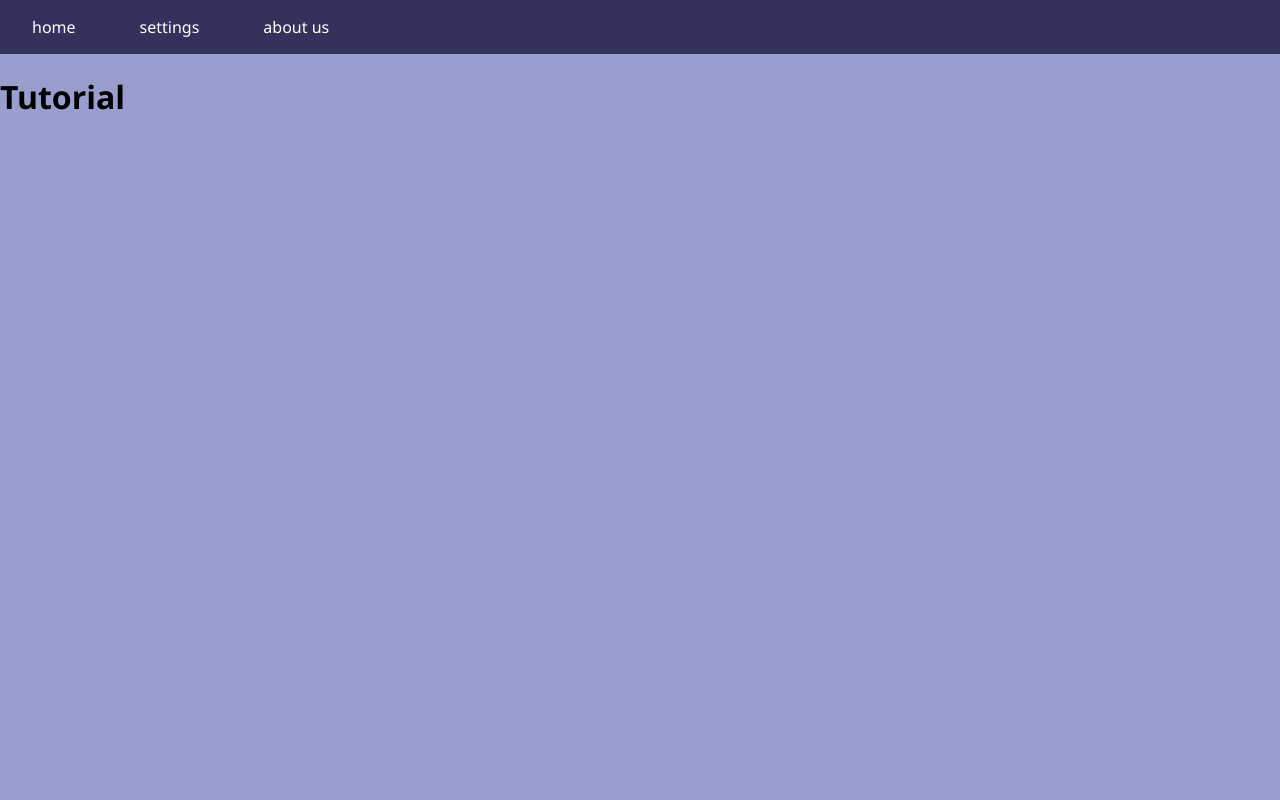
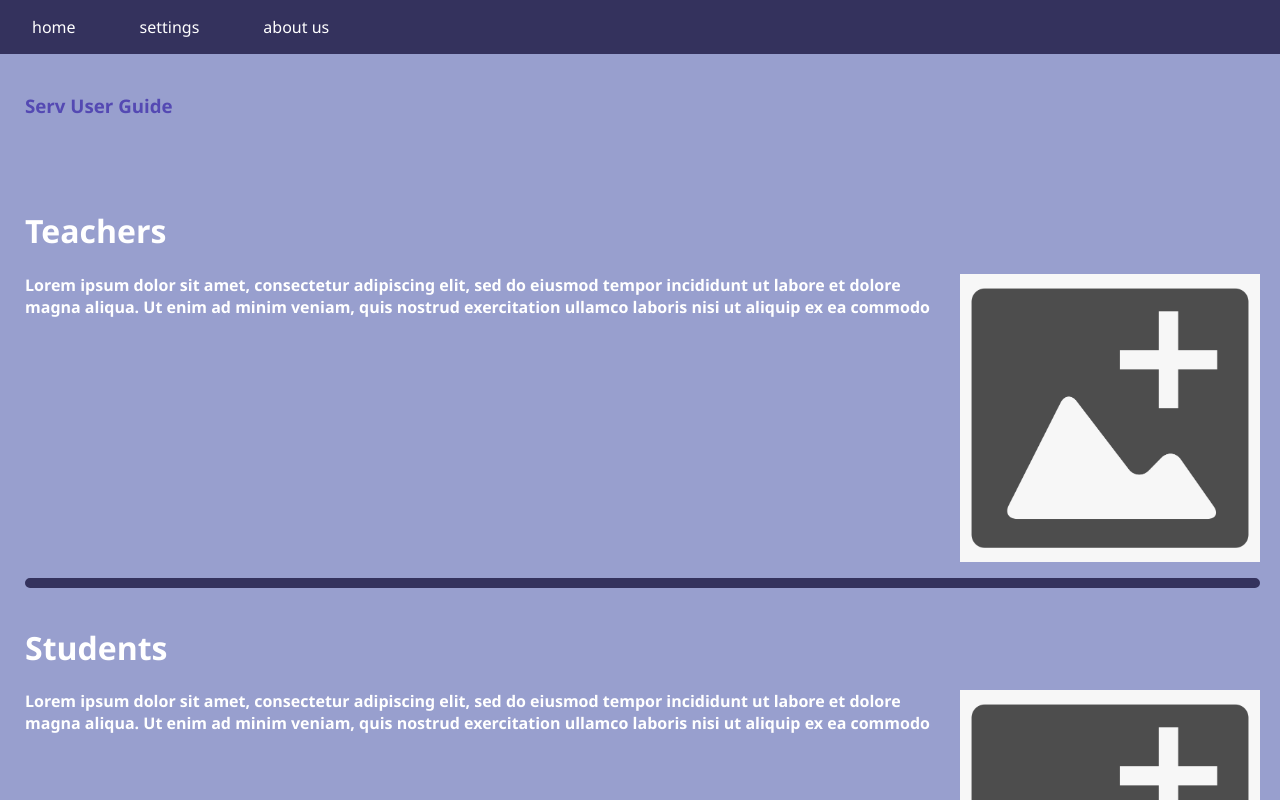
Before and after one commit to chrisprof/serv, a React (Create React App) app in the folder serv/: page /tutorial in a window 1280 px wide. Shown: the top 800 px of the page. Built offline with nearby package versions, Linux system fonts and the light colour scheme.

Commit message:
Tutorial Page

```diff
--- /dev/null
+++ b/serv/src/pages/Tutorial.css
@@ -0,0 +1,28 @@
+#Back-Tutorial {
+    display:flex;
+    border-width: 5px;
+    margin: 20px;
+    flex-direction: column;
+    padding-left:5px;
+    flex-wrap:wrap;
+    color: rgb(255, 255, 255);
+
+}
+
+
+.breaker {
+    border: 5px solid;
+    border-radius: 10px;
+    border-color: var(--clr-purple200);
+    background-color: var(--clr-purple200)
+}
+
+#User-guide {
+    margin-bottom: 70px;
+    color: var(--clr-primary-dark);
+}
+
+#T-Image {
+    width: 300px;
+    float: right;
+}
--- a/serv/src/pages/Tutorial.js
+++ b/serv/src/pages/Tutorial.js
@@ -1,8 +1,37 @@
+import './Tutorial.css'
+
 function Tutorial()
 {
     return(
-        <div>
-            <h1>Tutorial</h1>
+        <div id = 'Back-Tutorial'>
+            <h3 id ='User-guide'>Serv User Guide</h3>
+
+            <div id = 'Back-Teach' className='tut'>
+                <h1>Teachers</h1>
+
+                <h4>
+                    <img src='/images/Temp_pic.png' alt = 'image' id ='T-Image'/>
+
+                    Lorem ipsum dolor sit amet, consectetur adipiscing elit, sed do eiusmod tempor incididunt ut labore et dolore magna aliqua. Ut enim ad minim veniam, quis nostrud exercitation ullamco laboris nisi ut aliquip ex ea commodo
+
+                </h4>
+
+            </div>
+
+            <p className='breaker'></p>
+
+            <div id = 'Back-Student' className='tut'>
+                <h1>Students</h1>
+
+
+                <h4>
+                    <img src='/images/Temp_pic2.png' alt = 'image' id ='T-Image'/>
+
+                    Lorem ipsum dolor sit amet, consectetur adipiscing elit, sed do eiusmod tempor incididunt ut labore et dolore magna aliqua. Ut enim ad minim veniam, quis nostrud exercitation ullamco laboris nisi ut aliquip ex ea commodo
+
+                </h4>
+            </div>
+
         </div>
     )
 }
```
Also changed, not shown: serv/public/images/Temp_pic.png (added), serv/public/images/Temp_pic2.png (added).
